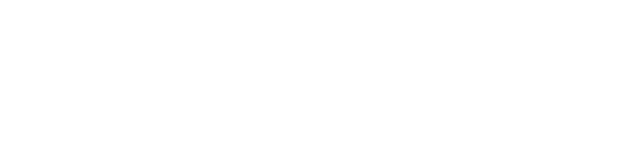
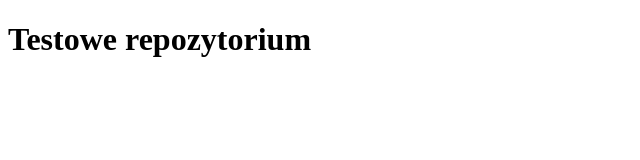
Before and after one commit to KamilRusek/Testowe-Repozytorium, a plain HTML site: page index.html in a window 1280 px wide. Shown: the whole page, without its empty margins (0-640 px from the left). Drawn offline with Linux system fonts and the light colour scheme.

Commit message:
dodanie tytulu oraz h1 w index.html

```diff
--- a/index.html
+++ b/index.html
@@ -4,11 +4,11 @@
 <head>
     <meta charset="UTF-8">
     <meta name="viewport" content="width=device-width, initial-scale=1.0">
-    <title>Document</title>
+    <title>Testowe repozytorium</title>
 </head>
 
 <body>
-
+    <h1>Testowe repozytorium</h1>
 </body>
 
 </html>
```
